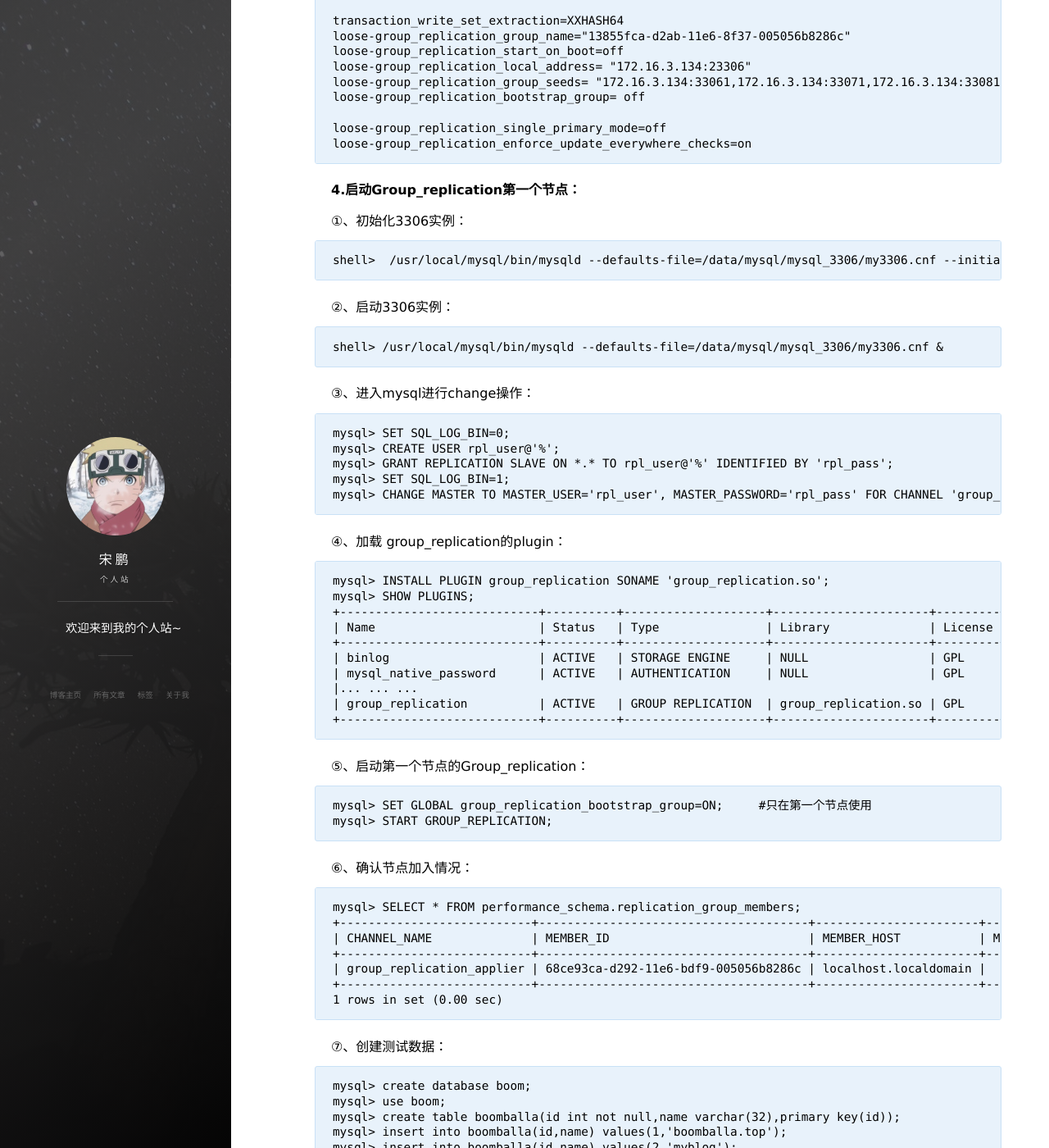
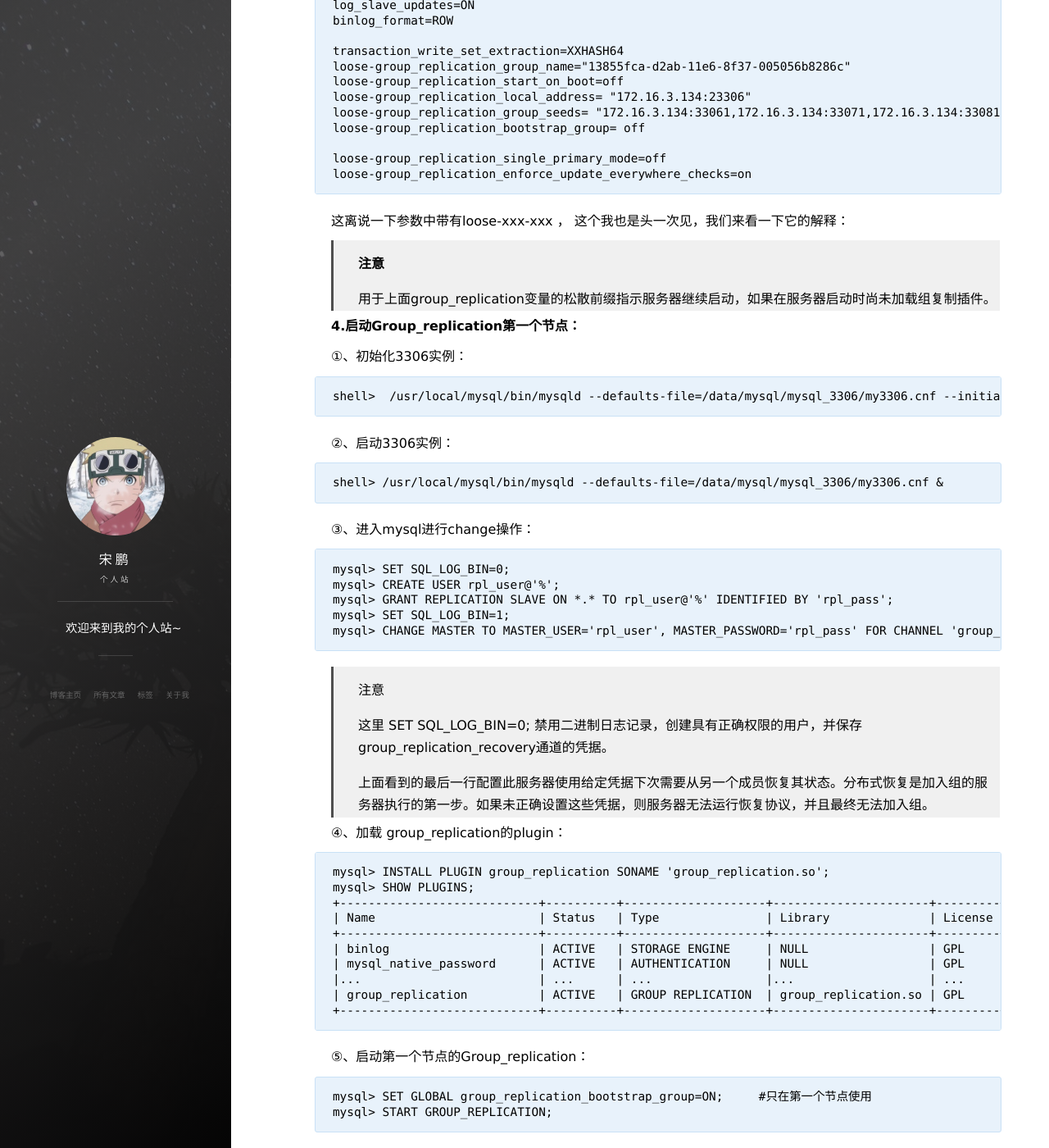
Before and after one commit to boomballa/boomballa.github.io, a Jekyll site: the page built from _posts/2017-01-04-MySQL_Gr_Install.md, in a window 1280 px wide and 1400 px high, scrolled down 4875 px. Shown: the whole window at 82% size. Built offline with Jekyll 4.4.1, drawn with Linux system fonts in a browser that asks for light colours; nearby versions of some CDN libraries; comment, search, counter and statistics services are not loaded; some of the changed text lies outside the part shown.

Commit message:
add post mysql_gr

````diff
--- a/_posts/2017-01-04-MySQL_Gr_Install.md
+++ b/_posts/2017-01-04-MySQL_Gr_Install.md
@@ -218,6 +219,14 @@ loose-group_replication_single_primary_mode=off
 loose-group_replication_enforce_update_everywhere_checks=on
 ```
 
+这离说一下参数中带有loose-xxx-xxx ， 这个我也是头一次见，我们来看一下它的解释：
+
+
+> **注意**
+
+> 用于上面group_replication变量的松散前缀指示服务器继续启动，如果在服务器启动时尚未加载组复制插件。
+
+
 **4.启动Group_replication第一个节点：**
 
 ①、初始化3306实例：
@@ -242,6 +251,13 @@ mysql> SET SQL_LOG_BIN=1;
 mysql> CHANGE MASTER TO MASTER_USER='rpl_user', MASTER_PASSWORD='rpl_pass' FOR CHANNEL 'group_replication_recovery';
 ```
 
+> 注意
+
+> 这里 SET SQL_LOG_BIN=0; 禁用二进制日志记录，创建具有正确权限的用户，并保存group_replication_recovery通道的凭据。
+
+> 上面看到的最后一行配置此服务器使用给定凭据下次需要从另一个成员恢复其状态。分布式恢复是加入组的服务器执行的第一步。如果未正确设置这些凭据，则服务器无法运行恢复协议，并且最终无法加入组。
+
+
 ④、加载 group_replication的plugin：
 
 ```
@@ -252,7 +268,7 @@ mysql> SHOW PLUGINS;
 +----------------------------+----------+--------------------+----------------------+---------+
 | binlog                     | ACTIVE   | STORAGE ENGINE     | NULL                 | GPL     |
 | mysql_native_password      | ACTIVE   | AUTHENTICATION     | NULL                 | GPL     |
-|... ... ...                                                                                  |
+|...                         | ...      | ...                |...                   | ...     |
 | group_replication          | ACTIVE   | GROUP REPLICATION  | group_replication.so | GPL     |
 +----------------------------+----------+--------------------+----------------------+---------+
 ```
````
Also changed, not shown: other parts of _posts/2017-01-04-MySQL_Gr_Install.md (+3 -2 lines).
